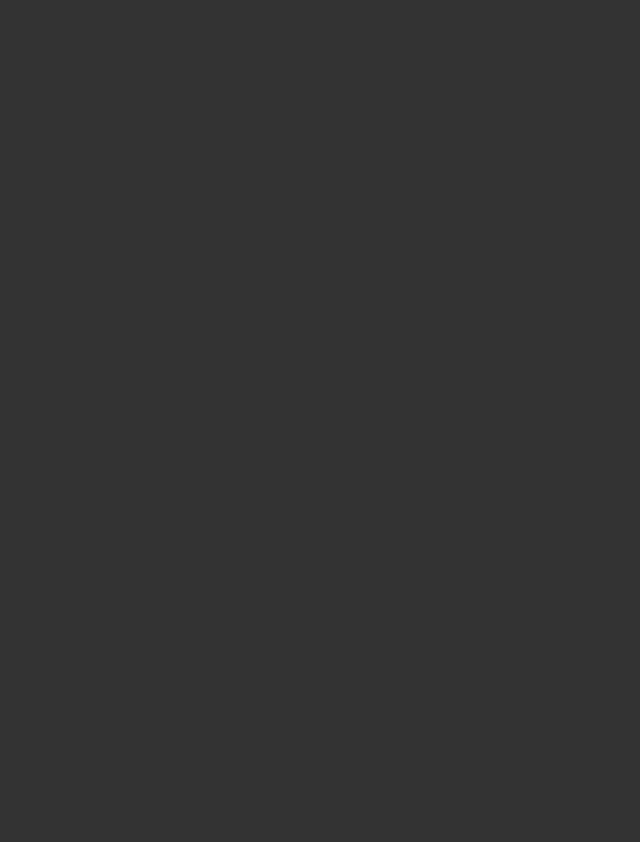
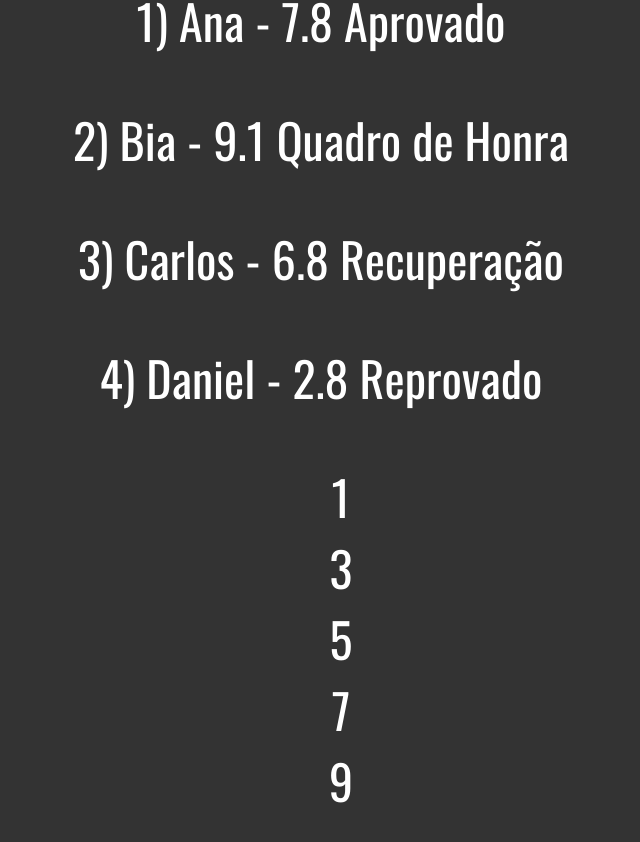
Before and after one commit to arenas-franklin/vuejs_101, a website: page exercicios/ifFor.html in a window 1280 px wide. Shown: the whole page, without its empty margins (319-959 px from the left). Before the commit the page ends 800 px from the top, so only its background shows below. Drawn offline with Linux system fonts and the light colour scheme.

Commit message:
aula sobre  v-if e v-for

```diff
--- a/exercicios/ifFor.html
+++ b/exercicios/ifFor.html
@@ -7,9 +7,32 @@
     <script src="/js/vue.min.js"></script>
 </head>
 <body class="exercicio">
-
+        <div id="app">
+            <p v-for="(aluno, i ) in alunos">
+                {{i +1}}) {{aluno.nome}} - {{aluno.nota}}
+                <span v-if="aluno.nota >= 9">Quadro de Honra</span>
+                <span v-else-if="aluno.nota >= 7"> Aprovado</span>
+                <span v-else-if="aluno.nota >= 3">Recuperação</span>
+                <span v-else>Reprovado</span>
+            </p>
+            <ul style="list-style: none;">
+                <li v-for="n in 10">
+                    <span v-if="n%2 == 1">{{n}}</span>
+                </li>
+            </ul>
+        </div>
     <script>
-        // ...
+        new Vue({
+            el:"#app",
+            data:{
+                alunos:[
+                    { nome: "Ana", nota: 7.8 },
+                    { nome: "Bia", nota: 9.1 },
+                    { nome: "Carlos", nota: 6.8},
+                    { nome: "Daniel", nota: 2.8}
+                ]
+            }
+        })
     </script>
 </body>
 </html>
```
